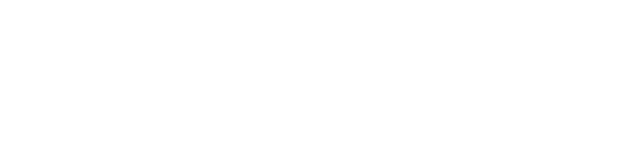
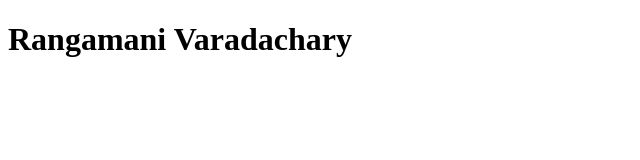
Before and after one commit to rangamaniv/rangamaniv.github.io, a plain HTML site: page index.html in a window 1280 px wide. Shown: the whole page, without its empty margins (0-640 px from the left). Drawn offline with Linux system fonts and the light colour scheme.

Commit message:
Update index.html

```diff
--- a/index.html
+++ b/index.html
@@ -4,6 +4,6 @@
     <title>Rangamani Varadachary</title>
 </head>
 <body>
-
+   <h1>Rangamani Varadachary</h1>
 </body>
 </html>
```
